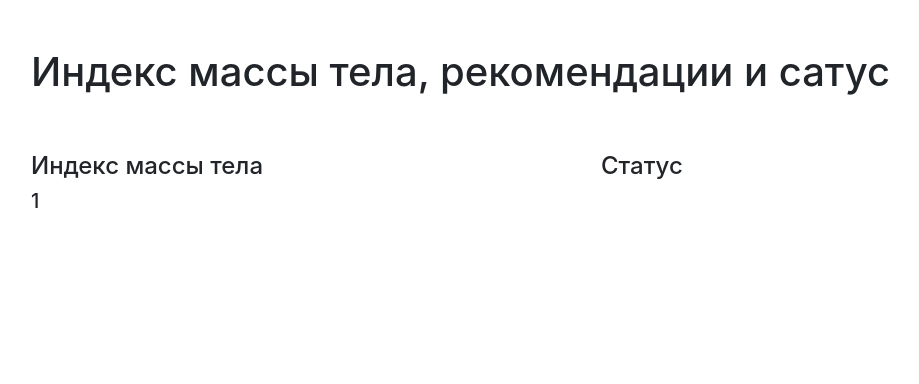
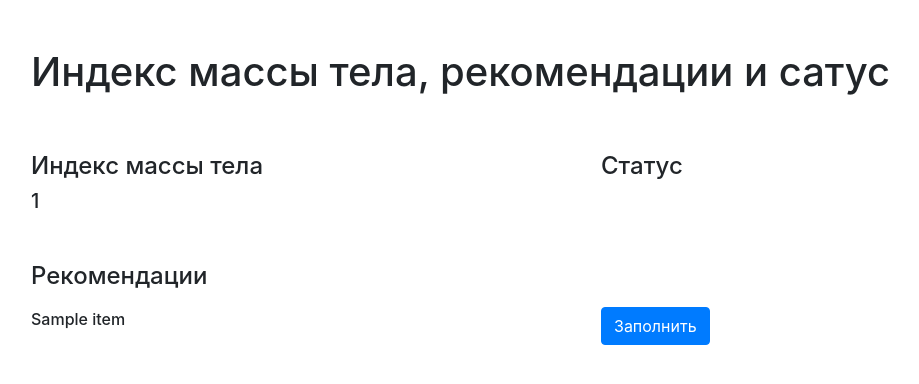
Before and after one commit to AlexanderUstinovv/medical_calculator, a Django app: template templates/web/main.html in a window 1280 px wide. Shown: the part 56-440 px from the top of the page, without its empty margins (54-973 px from the left). Run offline with Django 3.2, Linux system fonts and the light colour scheme; the template is opened without the code that fills it: most values are stand-ins (such as "Sample title", 1, 10 or a date in 2020); some libraries are stand-ins or nearby versions.

Commit message:
Added dynamic medical test form

```diff
--- a/medical_calculator/settings.py
+++ b/medical_calculator/settings.py
@@ -40,6 +40,7 @@ INSTALLED_APPS = [
     'bootstrap4',
     'crispy_forms',
     'body_mass_calculator',
+    'medical_test',
     'api',
     'web'
 ]
--- a/requirements.txt
+++ b/requirements.txt
@@ -32,3 +32,4 @@ sqlparse==0.3.1
 uritemplate==3.0.1
 urllib3==1.25.8
 git+https://github.com/AlexanderUstinovv/body_mass_calculator
+git+https://github.com/AlexanderUstinovv/medical_test.git
--- /dev/null
+++ b/templates/web/app_parts/recommendations.html
@@ -0,0 +1,17 @@
+{% block recommendations %}
+    <div class="row">
+        <div class="col-sm">
+            <p class="h4 mt-5 mb-3">Рекомендации</p>
+                <div class="row">
+                    {% for item in recommended %}
+                        <div class="col-sm">
+                            <span class="h6">{{ item.name }}</span>
+                        </div>
+                        <div class="col-sm">
+                            <a class="btn btn-primary"href="{% url 'web:medical-test' test_id=item.id %}" role="button">Заполнить</a>
+                        </div>
+                    {% endfor %}
+                </div>
+        </div>
+    </div>
+{% endblock %}
--- a/templates/web/main.html
+++ b/templates/web/main.html
@@ -6,6 +6,7 @@
             <div class="col-12 mt-5">
                 <h1>Индекс массы тела, рекомендации и сатус</h1>
                 {% include 'web/app_parts/body_mass_index.html' %}
+                {% include 'web/app_parts/recommendations.html' %}
             </div>
         </div>
     </div>
--- a/web/urls.py
+++ b/web/urls.py
@@ -1,8 +1,9 @@
 from django.urls import path
 
-from .views import MainView, MainDataView
+from .views import MainView, MainDataView, MedicalTest
 
 urlpatterns = [
     path(r'main/', MainView.as_view(), name='main'),
-    path(r'main-data/', MainDataView.as_view(), name='main-data')
+    path(r'main-data/', MainDataView.as_view(), name='main-data'),
+    path(r'medical-test/<int:test_id>/', MedicalTest.as_view(), name='medical-test')
 ]
```
Also changed, not shown: templates/web/forms/parameter_form.html (added, +12 -0 lines), web/views.py (+24 -1 lines).
